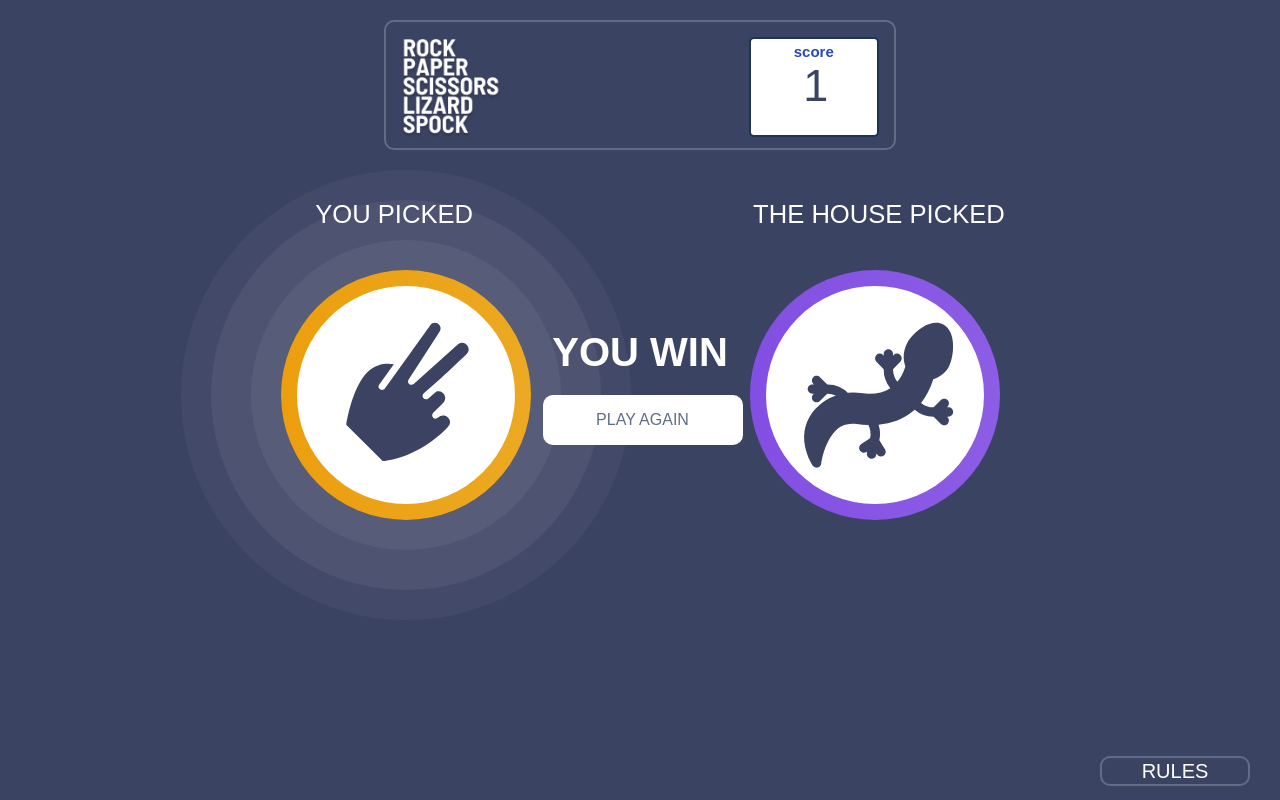
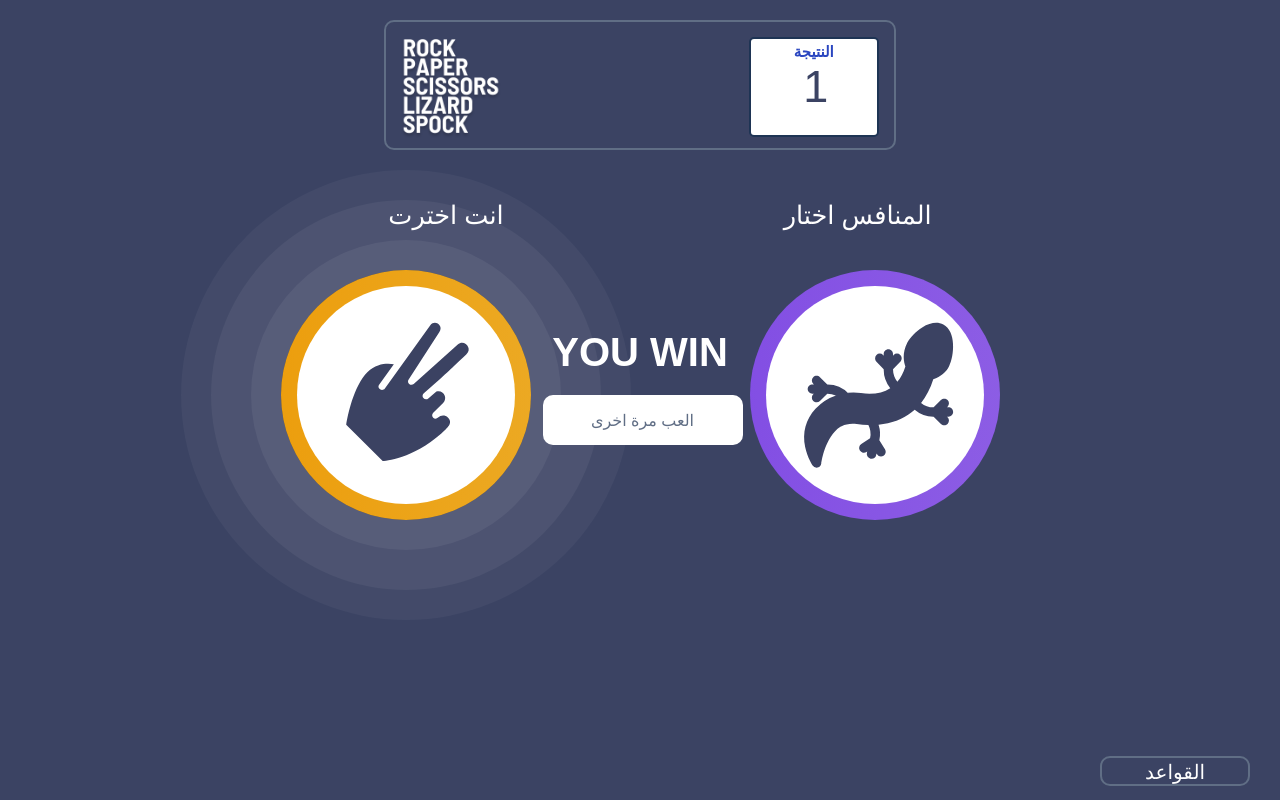
Before and after one commit to alnazeerabdo/rock-paper-scissors-game, a plain HTML site: page index.html in a window 1280 px wide. Both pictures are taken after a click on the icon 640 px from the left and 245 px from the top of the page. Drawn offline with Linux system fonts and the light colour scheme.

Commit message:
Update index.html

```diff
--- a/index.html
+++ b/index.html
@@ -5,7 +5,7 @@
   <meta name="viewport" content="width=device-width, initial-scale=1.0">
   <link rel="icon" type="image/png" sizes="32x32" href="./images/favicon-32x32.png">
 
-  <title>Elnazer | Rock, Paper, Scissors</title>
+  <title>النذير | حجر, ورقة, مقص</title>
 
    <link rel="stylesheet" type="text/css" href="styles.css">
 </head>
@@ -15,7 +15,7 @@
 <div class="myRules" id="myRules1">
 
 <ul>
-<li class="rulesLi">RULES</li>
+<li class="rulesLi">القواعد</li>
 <li><img src="images/image-rules-bonus.png"></li>
 <li>
   <!--<div class="all" onclick="mine(this)" id="js-navbar-toggle" >-->
@@ -35,7 +35,7 @@
      </div>
 
      <div class="score">
-         score <input  class="theScore" id="myScore"  name = "topic" value = "0"  readonly />
+         النتيجة <input  class="theScore" id="myScore"  name = "topic" value = "0"  readonly />
      </div>
 </div>
 
@@ -137,8 +137,8 @@
 </div>
 
 <div class="you" id="myYou">
-  <div class="pic1">YOU PICKED</div>
-   <div class="pic2" >THE HOUSE PICKED</div>
+  <div class="pic1">انت اخترت</div>
+   <div class="pic2" >المنافس اختار</div>
 </div>
 
 </div>
@@ -149,13 +149,13 @@
 <div class="deg" id="degree"> </div>
 
 <div class="play1" id="play2"  >
-<div class="play" id="myPlay" onClick="reply()" > PLAY AGAIN</div>
+<div class="play" id="myPlay" onClick="reply()" > العب مرة اخرى</div>
 </div>
 </form>
 
 <div class="ruleflex">
 
-<div class="rule1" id="rule2"  onClick="ruleFunction()" >RULES</div>
+<div class="rule1" id="rule2"  onClick="ruleFunction()" >القواعد </div>
 </div>
 
 
```
